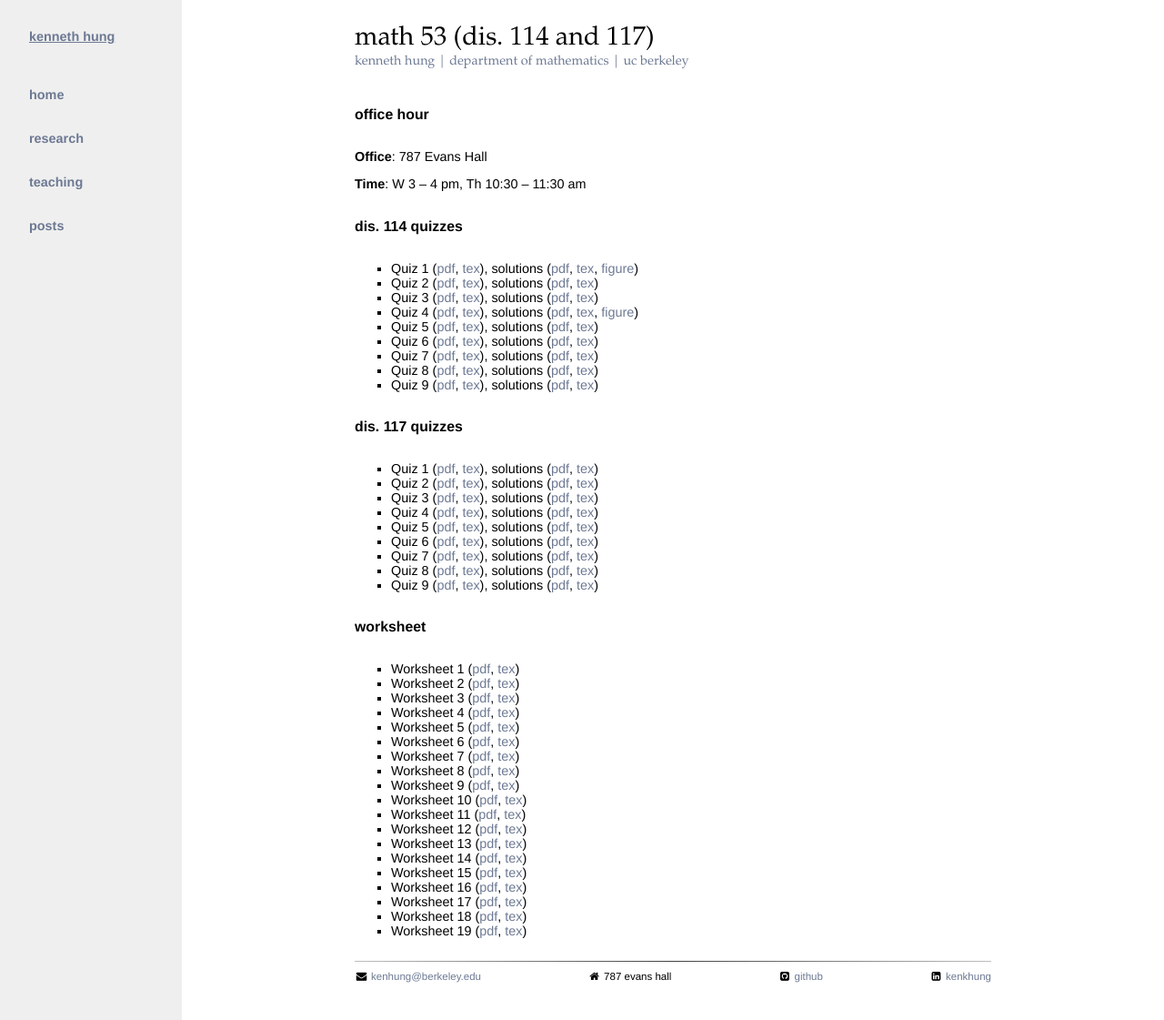
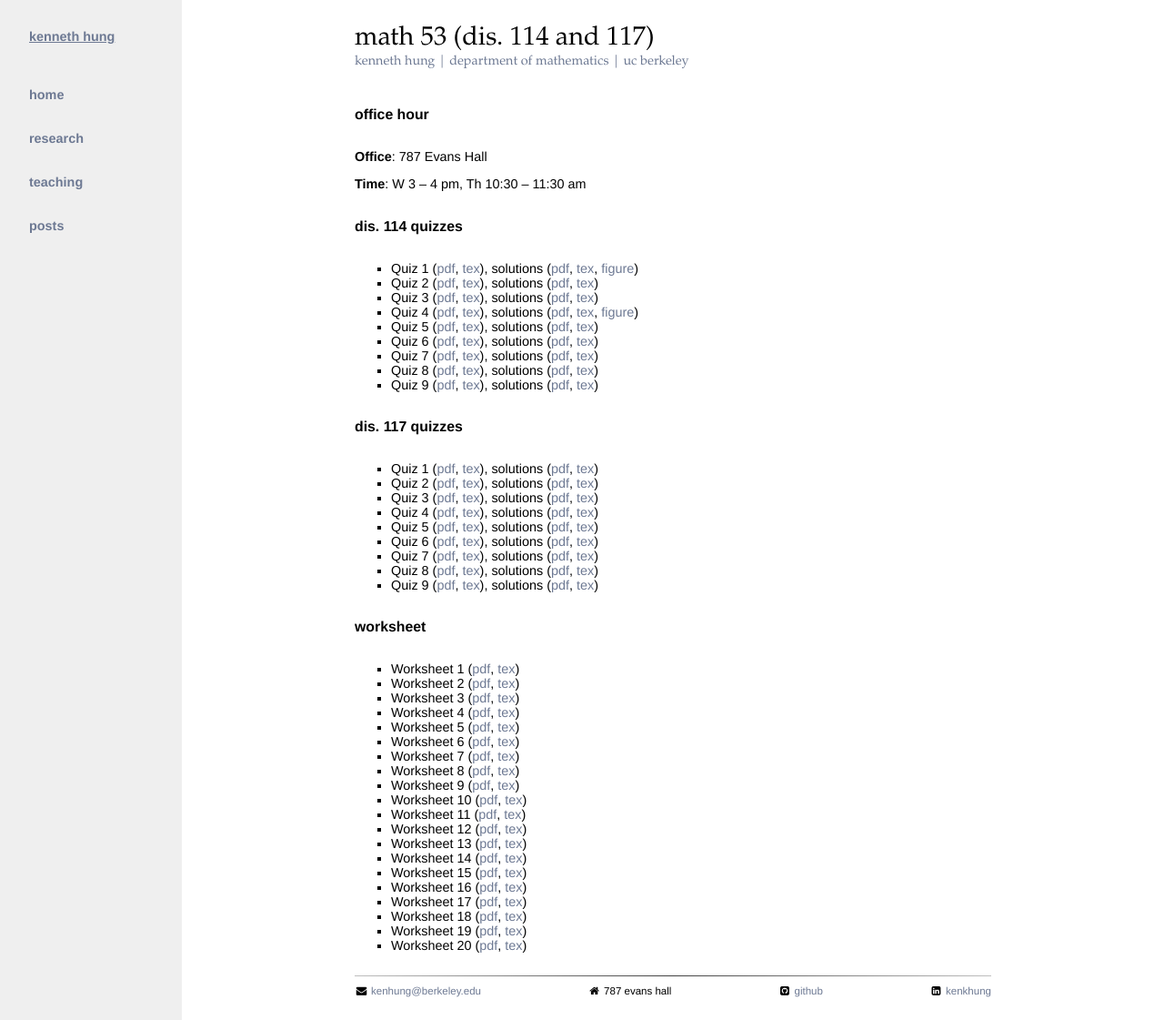
Before and after one commit to yiqunchen/kenhungkk.github.io, a Jekyll site: the page built from courses/math053/index.md, in a window 1280 px wide and 1121 px high. Shown: the whole window at 91% size. Built offline with Jekyll 4.4.1, drawn with Linux system fonts in a browser that asks for light colours; nearby versions of some CDN libraries.

Commit message:
worksheet 20 for math053

```diff
--- a/courses/math053/index.md
+++ b/courses/math053/index.md
@@ -53,3 +53,4 @@ title: Math 53 (Dis. 114 and 117)
 - Worksheet 17 ([pdf](worksheet17.pdf), [tex](worksheet17.tex))
 - Worksheet 18 ([pdf](worksheet18.pdf), [tex](worksheet18.tex))
 - Worksheet 19 ([pdf](worksheet19.pdf), [tex](worksheet19.tex))
+- Worksheet 20 ([pdf](worksheet20.pdf), [tex](worksheet20.tex))
```
Also changed, not shown: 2 other files.
